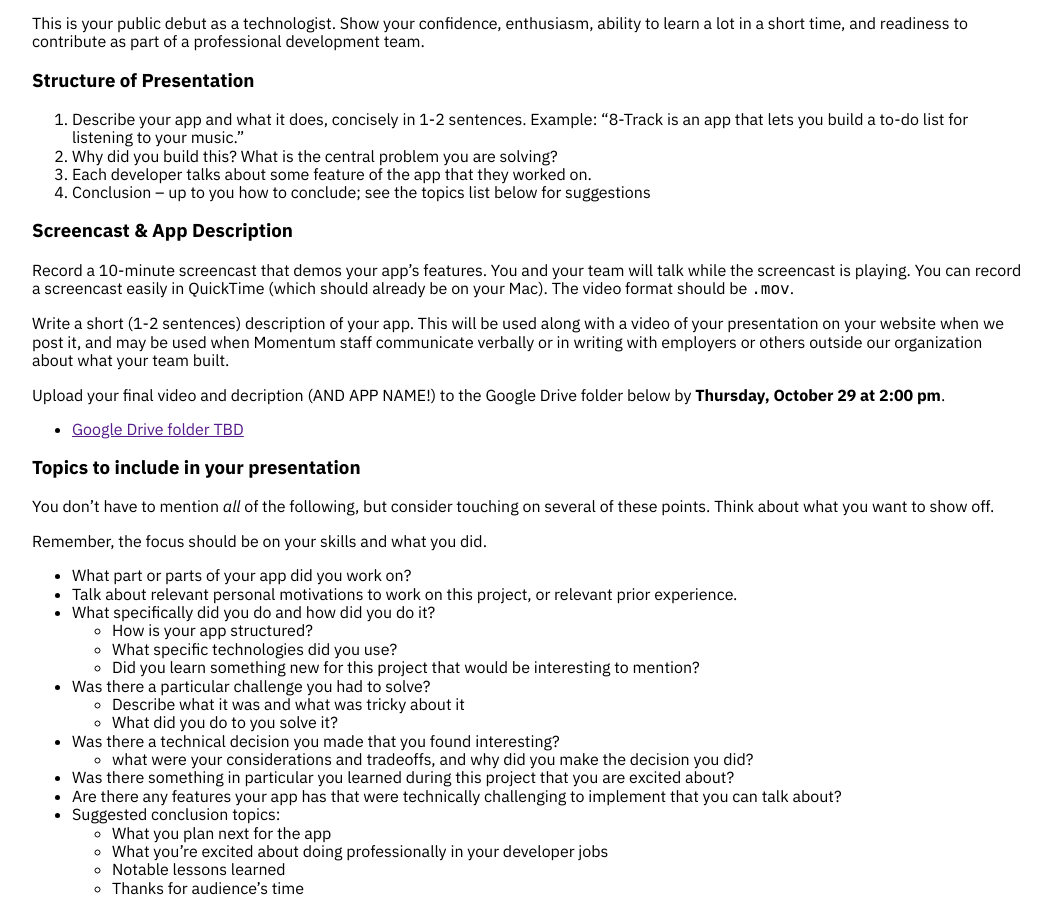
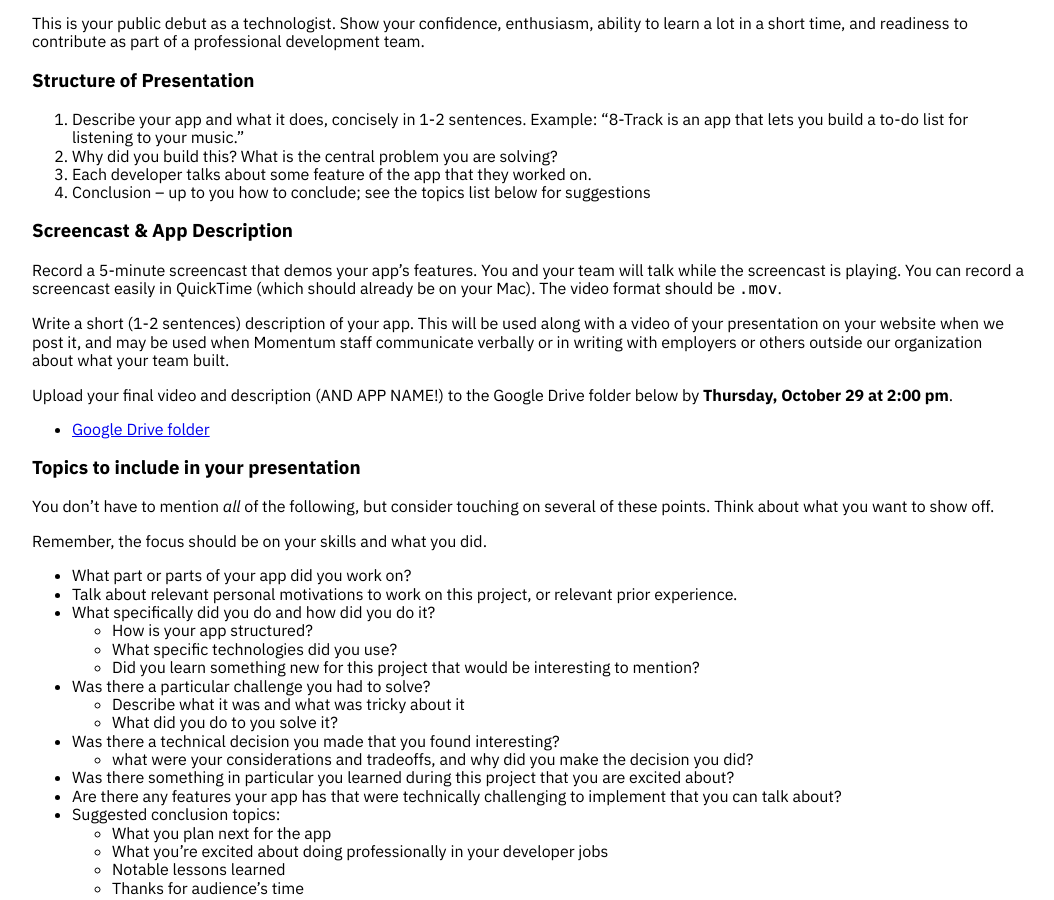
Before and after one commit to momentum-team-3/momentum-team-3.github.io, a Jekyll site: the page built from phase-4-demos.md, in a window 1280 px wide and 900 px high, scrolled down 402 px. Shown: the whole window, without its empty margins (112-1166 px from the left). Built offline with Jekyll 4.4.1, drawn with Linux system fonts in a browser that asks for light colours; nearby versions of some CDN libraries.

```diff
--- a/phase-4-demos.md
+++ b/phase-4-demos.md
@@ -27,13 +27,13 @@ This is your public debut as a technologist. Show your confidence, enthusiasm, a
 
 ### Screencast & App Description
 
-Record a 10-minute screencast that demos your app's features. You and your team will talk while the screencast is playing. You can record a screencast easily in QuickTime (which should already be on your Mac). The video format should be `.mov`.
+Record a 5-minute screencast that demos your app's features. You and your team will talk while the screencast is playing. You can record a screencast easily in QuickTime (which should already be on your Mac). The video format should be `.mov`.
 
 Write a short (1-2 sentences) description of your app. This will be used along with a video of your presentation on your website when we post it, and may be used when Momentum staff communicate verbally or in writing with employers or others outside our organization about what your team built.
 
-Upload your final video and decription (AND APP NAME!) to the Google Drive folder below by **Thursday, October 29 at 2:00 pm**.
+Upload your final video and description (AND APP NAME!) to the Google Drive folder below by **Thursday, October 29 at 2:00 pm**.
 
-- [Google Drive folder TBD]()
+- [Google Drive folder](https://drive.google.com/drive/folders/1yqX2wikhrrZ5c1s3pL_LqxHe2a_Ijb9V?usp=sharing)
 
 ### Topics to include in your presentation
 
```
Also changed, not shown: links.md (+1 -0 lines).
